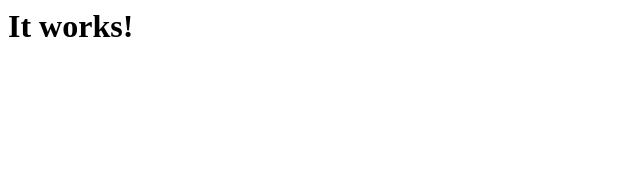
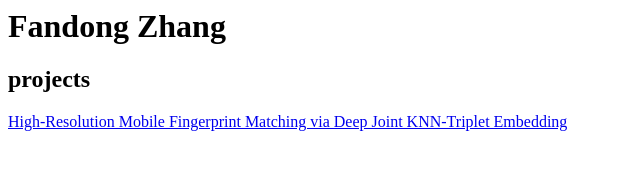
Before and after one commit to zhangfd/zhangfd.github.io, a plain HTML site: page index.html in a window 1280 px wide. Shown: the whole page, without its empty margins (0-640 px from the left). Drawn offline with Linux system fonts and the light colour scheme.

Commit message:
Update index.html

```diff
--- a/index.html
+++ b/index.html
@@ -1 +1,5 @@
-<h1> It works! </h1>
+
+<h1>Fandong Zhang</h1>
+
+<h2>projects</h2>
+<a href='fp/djkte'>High-Resolution Mobile Fingerprint Matching via Deep Joint KNN-Triplet Embedding</a>
```
